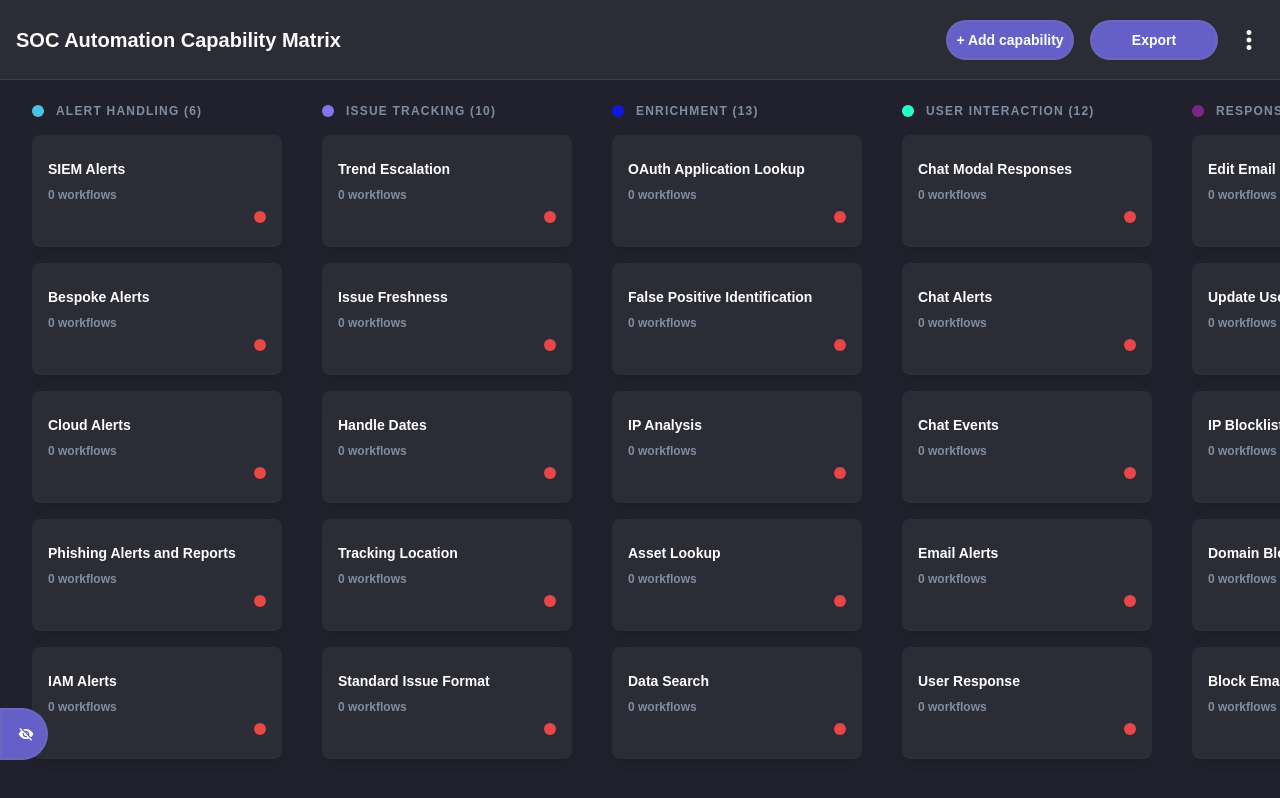
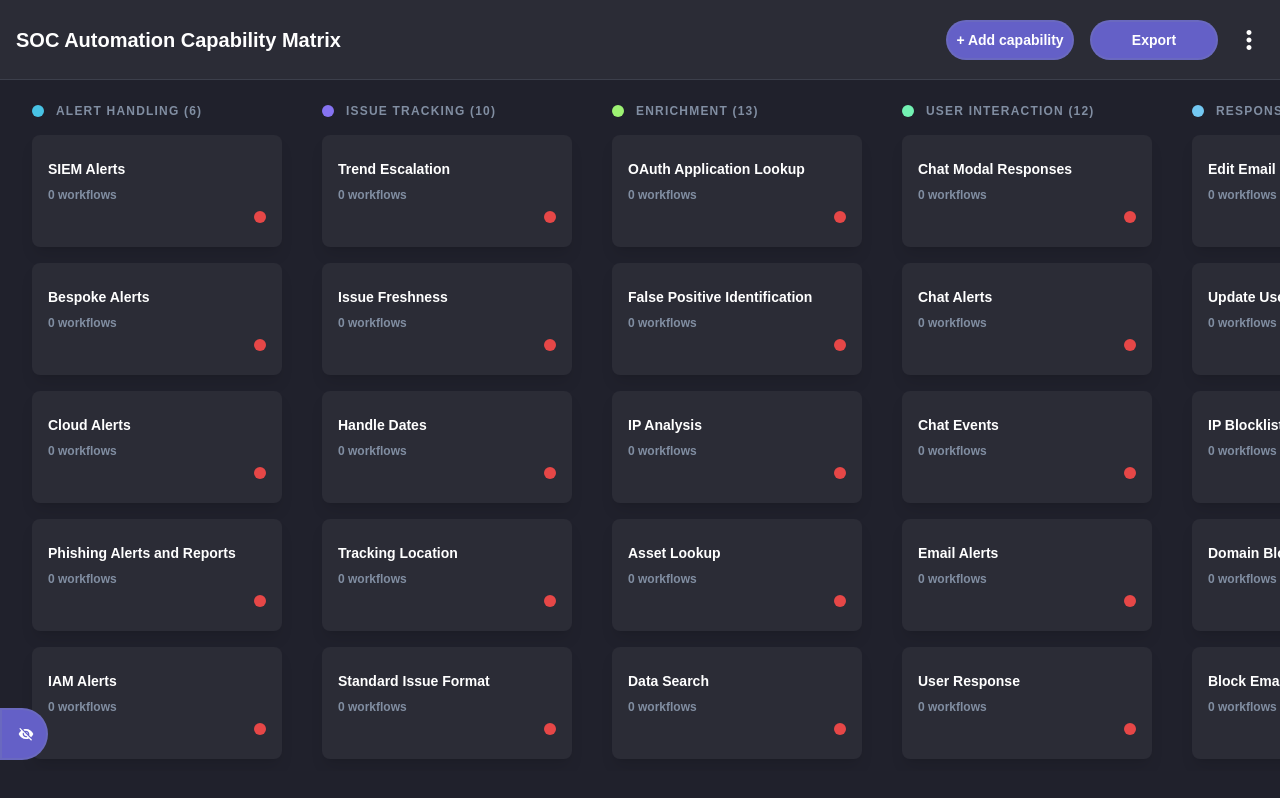
Before and after one commit to tuckner/automation-capability-matrix, a React (Vite) app: page / in a window 1280 px wide. Built offline with nearby package versions, Linux system fonts and the light colour scheme; a web font is replaced by a local one.

Commit message:
update colors and vite config

```diff
--- a/src/components/Board/index.tsx
+++ b/src/components/Board/index.tsx
@@ -8,7 +8,7 @@ import AddTask from "./AddTask";
 import TaskItem from "./TaskItem";
 import { addTask, appData, deleteTask } from "redux/boardSlice";
 import { Droppable, DragDropContext } from "@hello-pangea/dnd";
-import { randomColor } from "utilis";
+// import { randomColor } from "utilis";
 
 import { v4 as uuidv4 } from "uuid";
 
@@ -64,7 +64,7 @@ export default function Index() {
                             ? "hsla(193, 75%, 59%,1)"
                             : index === 1
                             ? "hsla(249, 83% ,70%, 1)"
-                            : randomColor(),
+                            : "hsla(" + 50 * index + ", 83% ,70%, 1)",
                       }}
                     />
                     {item.name} ({item.tasks.length})
--- a/src/utilis/index.ts
+++ b/src/utilis/index.ts
@@ -8,8 +8,8 @@ export const loadState = () => {
     active: data.find((item: IBoard, index: number) => index === 0),
   };
   try {
-    // const serializedState = localStorage.getItem("boarddata");
-    const serializedState = null;
+    const serializedState = localStorage.getItem("boarddata");
+    // const serializedState = null;
     if (serializedState === null) {
       return initialState;
     }
--- a/vite.config.ts
+++ b/vite.config.ts
@@ -6,6 +6,9 @@ import eslint from 'vite-plugin-eslint'
 export default defineConfig(() => {
   const config = {
     base: `/automation-capability-matrix/`,
+    server: {
+      port: 3000,
+    },
     plugins: [
       tsconfigPaths(),
       react(),
```
